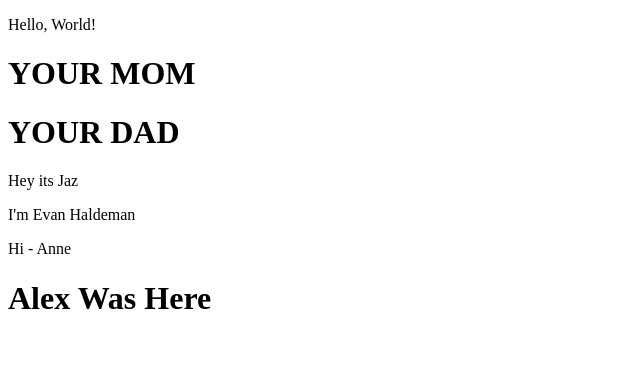
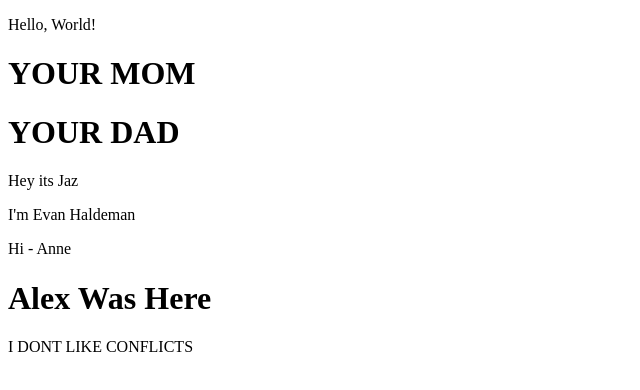
Before and after one commit to AlexChief753/AwesomeGroup-11-08-22, a plain HTML site: page index.html in a window 1280 px wide. Shown: the whole page, without its empty margins (0-640 px from the left). Drawn offline with Linux system fonts and the light colour scheme.

Commit message:
conflict

```diff
--- a/index.html
+++ b/index.html
@@ -14,5 +14,6 @@
     <p>I'm Evan Haldeman</p>
     <p>Hi - Anne</p>
     <h1>Alex Was Here</h1>
+    <p>I DONT LIKE CONFLICTS</p>
   </body>
 </html>
```
